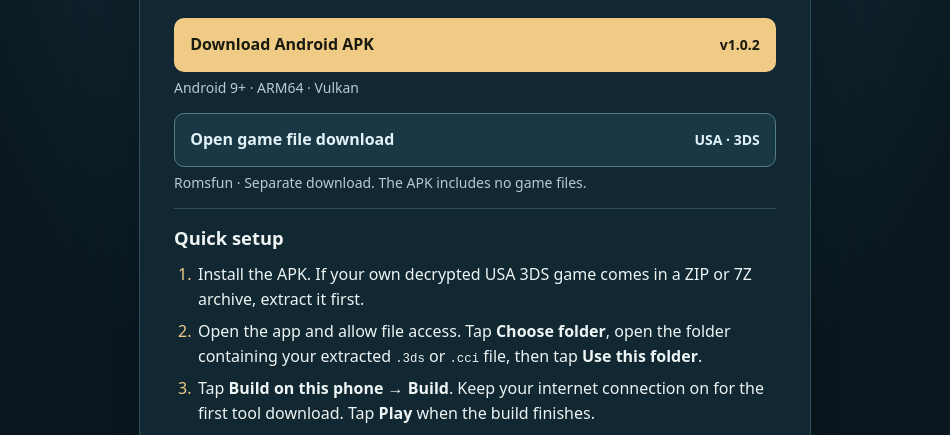
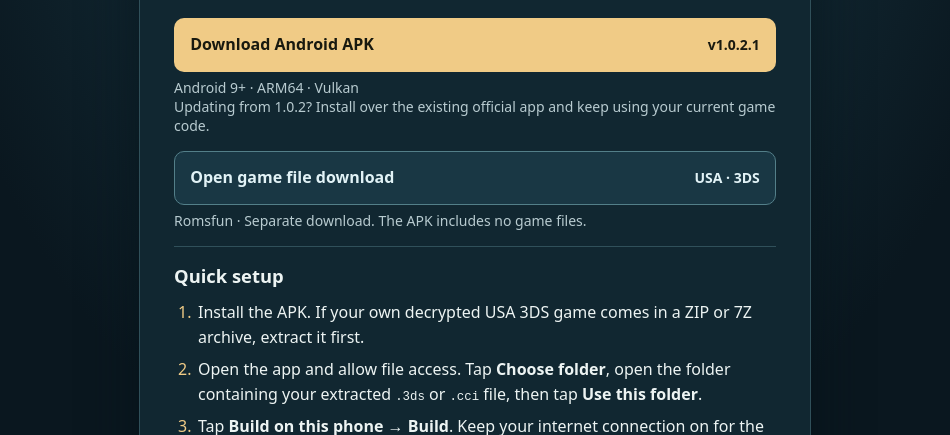
Before and after one commit to Rowelljay/monster-hunter-tri-android-apk, a website: page showcase/mh3u/index.html in a window 1280 px wide. Shown: the part 351-786 px from the top of the page, without its empty margins (165-1115 px from the left). Drawn offline with Linux system fonts and the light colour scheme.

Commit message:
Update MH3U Native APK link to 1.0.2.1

```diff
--- a/showcase/mh3u/index.html
+++ b/showcase/mh3u/index.html
@@ -19,8 +19,8 @@
     </header>
 
     <div class="downloads">
-      <a class="download primary" href="https://github.com/khorne-hub/3u-native/releases/download/v1.0.2/MH3U-1.0.2.apk" target="_blank" rel="noopener noreferrer">Download Android APK <span>v1.0.2</span></a>
-      <p class="label">Android 9+ · ARM64 · Vulkan</p>
+      <a class="download primary" href="https://github.com/khorne-hub/3u-native/releases/download/v1.0.2.1/MH3U-1.0.2.1.apk" target="_blank" rel="noopener noreferrer">Download Android APK <span>v1.0.2.1</span></a>
+      <p class="label">Android 9+ · ARM64 · Vulkan<br>Updating from 1.0.2? Install over the existing official app and keep using your current game code.</p>
       <a class="download secondary" href="https://romsfun.com/download/monster-hunter-3-ultimate-2-1-42910/2" target="_blank" rel="noopener noreferrer">Open game file download <span>USA · 3DS</span></a>
       <p class="label">Romsfun · Separate download. The APK includes no game files.</p>
     </div>
```
